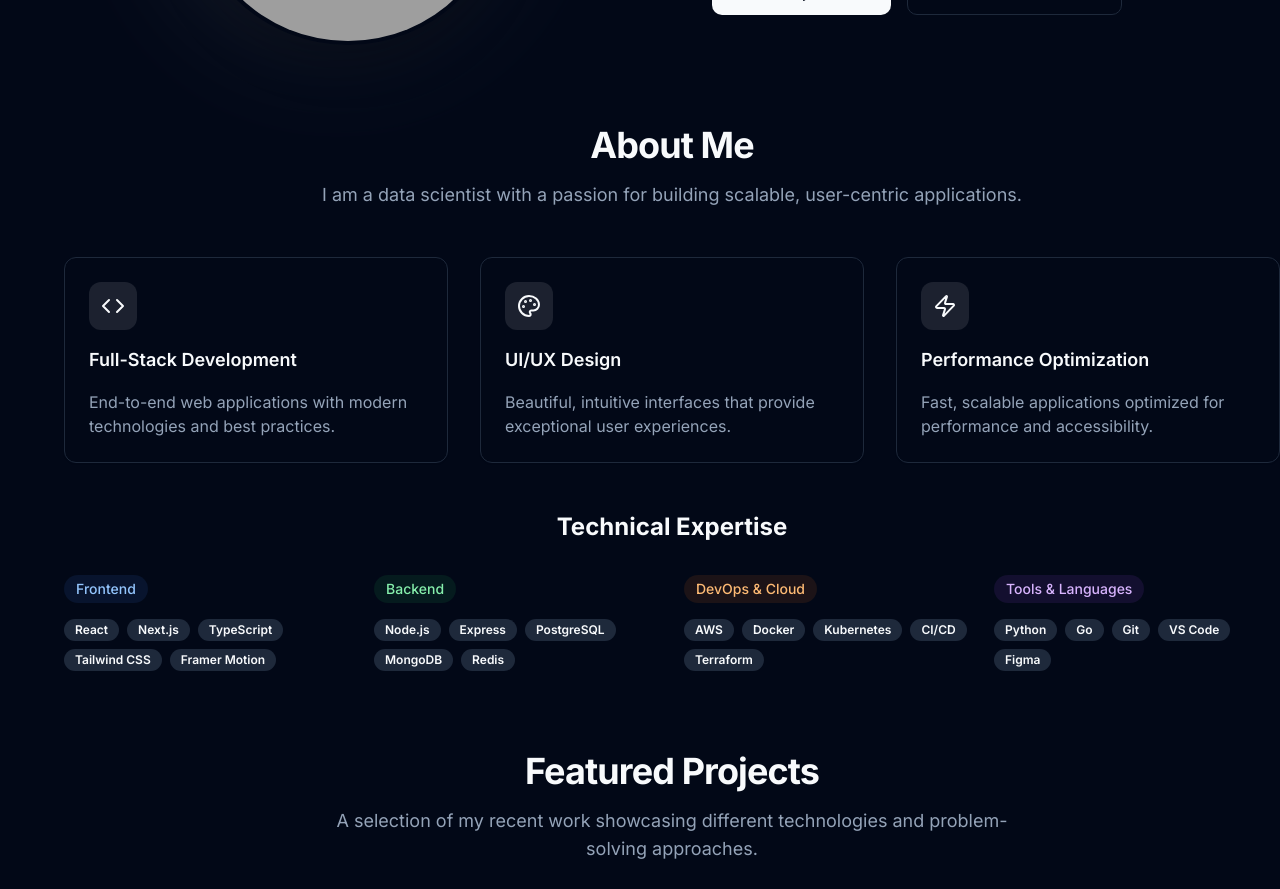
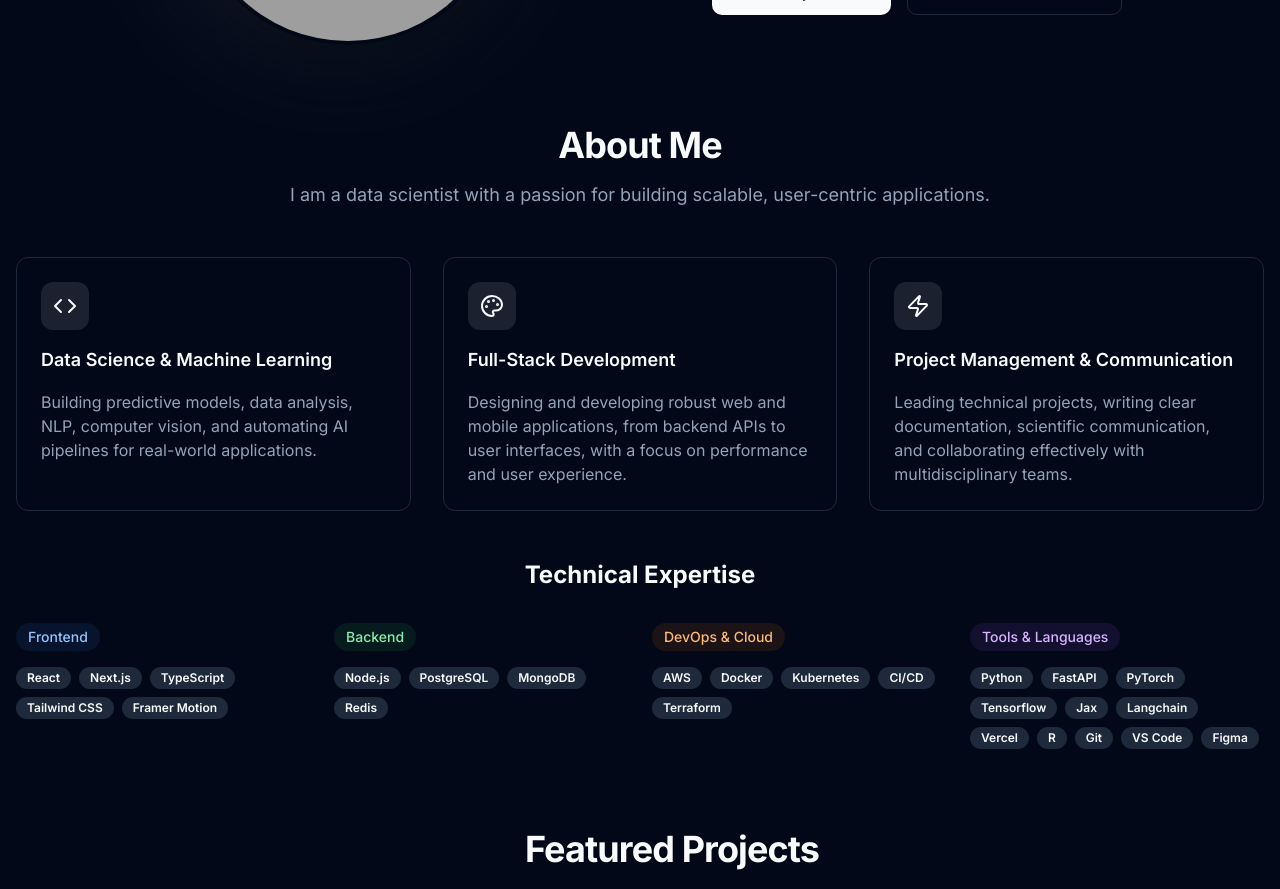
Before and after one commit to qvelard/portfolio, a Next.js app: page /v1 in a window 1280 px wide. Shown: the part 380-1269 px from the top of the page. Built offline with nearby package versions, Linux system fonts and the light colour scheme; grey boxes are pictures that could not be loaded.

Commit message:
deploy: 2025-07-03 18:52:54

```diff
--- a/app/v1/page.tsx
+++ b/app/v1/page.tsx
@@ -18,7 +18,7 @@ const skillCategories = [
   },
   {
     category: 'Backend',
-    technologies: ['Node.js', 'Express', 'PostgreSQL', 'MongoDB', 'Redis'],
+    technologies: ['Node.js', 'PostgreSQL', 'MongoDB', 'Redis'],
     color: 'bg-green-500/10 text-green-700 dark:text-green-300'
   },
   {
@@ -28,7 +28,7 @@ const skillCategories = [
   },
   {
     category: 'Tools & Languages',
-    technologies: ['Python', 'Go', 'Git', 'VS Code', 'Figma'],
+    technologies: ['Python', 'FastAPI', 'PyTorch', 'Tensorflow', 'Jax','Langchain', 'Vercel', 'R', 'Git', 'VS Code', 'Figma'],
     color: 'bg-purple-500/10 text-purple-700 dark:text-purple-300'
   }
 ];
@@ -36,18 +36,18 @@ const skillCategories = [
 const features = [
   {
     icon: Code,
-    title: 'Full-Stack Development',
-    description: 'End-to-end web applications with modern technologies and best practices.',
+    title: 'Data Science & Machine Learning',
+    description: 'Building predictive models, data analysis, NLP, computer vision, and automating AI pipelines for real-world applications.',
   },
   {
     icon: Palette,
-    title: 'UI/UX Design',
-    description: 'Beautiful, intuitive interfaces that provide exceptional user experiences.',
+    title: 'Full-Stack Development',
+    description: 'Designing and developing robust web and mobile applications, from backend APIs to user interfaces, with a focus on performance and user experience.',
   },
   {
     icon: Zap,
-    title: 'Performance Optimization',
-    description: 'Fast, scalable applications optimized for performance and accessibility.',
+    title: 'Project Management & Communication',
+    description: 'Leading technical projects, writing clear documentation, scientific communication, and collaborating effectively with multidisciplinary teams.',
   },
 ];
 
@@ -133,7 +133,7 @@ export default function HomePage() {
       </section>
 
       {/* About Section */}
-      <section className="container lg:pl-16">
+      <section className="container lg:pl-4 lg:pr-4">
         <motion.div
           initial={{ opacity: 0, y: 20 }}
           whileInView={{ opacity: 1, y: 0 }}
```
Also changed, not shown: 1 other file (tests, documents, lock files or other folders).
